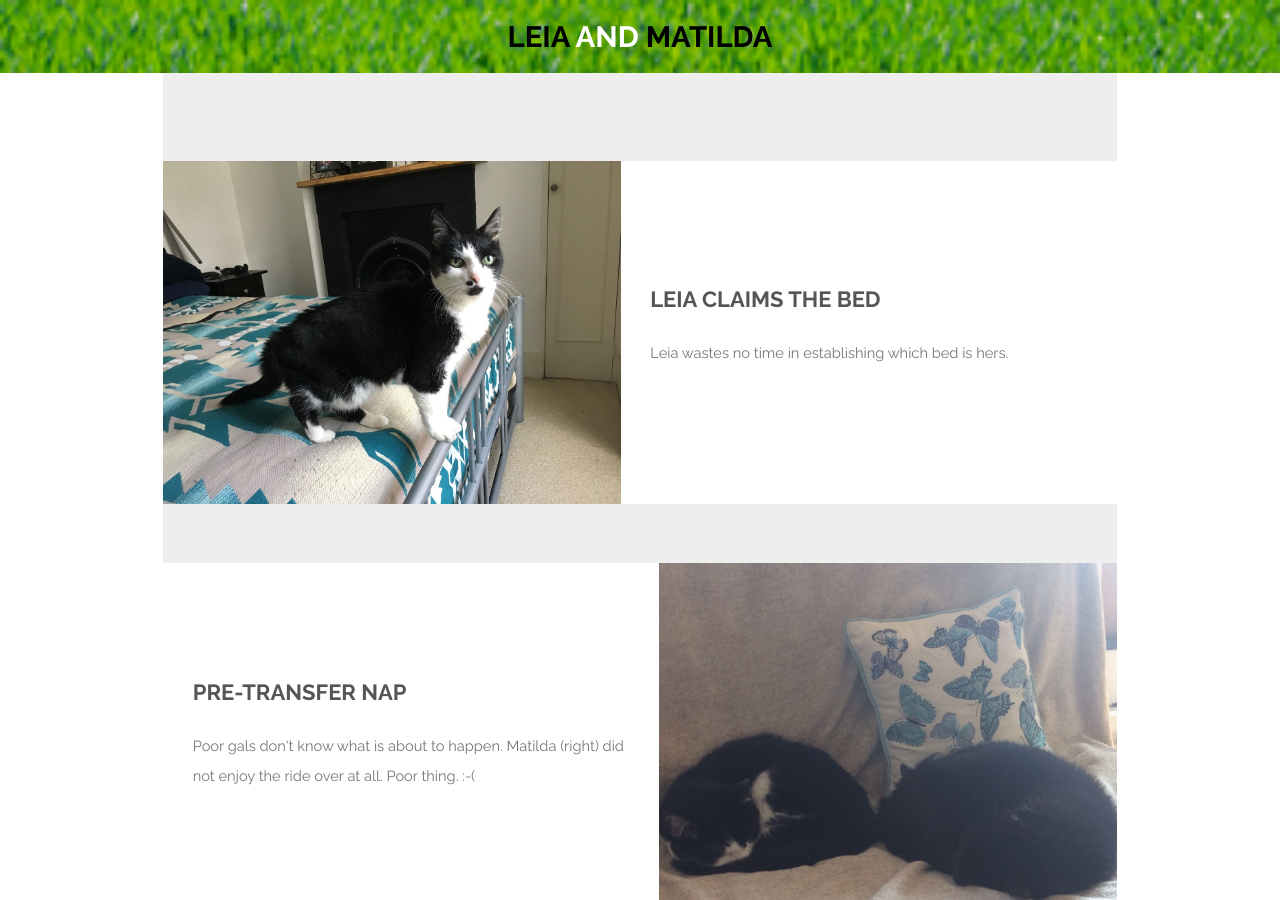
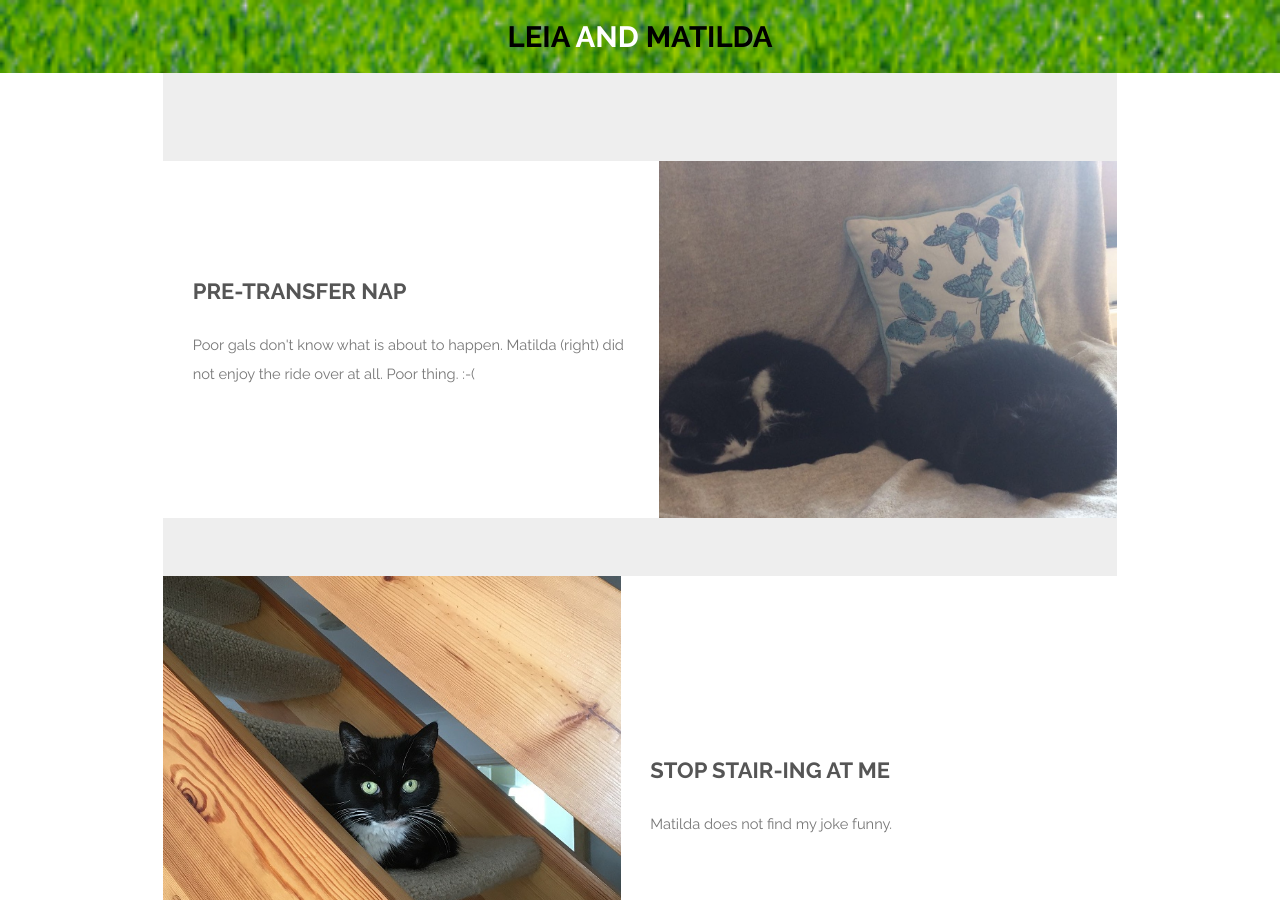
Before and after one commit to jaypalexa/leia-and-matilda, a Jekyll site: the page built from index.md, in a window 1280 px wide and 900 px high. Built offline with Jekyll 4.4.1, drawn with Linux system fonts in a browser that asks for light colours.

Commit message:
Matilda on the stairs.

```diff
--- a/index.md
+++ b/index.md
@@ -6,11 +6,18 @@ description: A photo essay by Leia and Matilda
 ---
 <section id="one" class="wrapper style1">
   <div class="inner">
+    <article class="feature right">
+      <span class="image"><a href="{{ site.url }}{{ site.baseurl }}/assets/images/20170408_1009_leia_matilda_pre_xfer_nap.jpg"><img src="{{ site.url }}{{ site.baseurl }}/assets/images/20170408_1009_leia_matilda_pre_xfer_nap.jpg" /></a></span>
+      <div class="content">
+        <h2>Pre-Transfer Nap</h2>
+        <p>Poor gals don't know what is about to happen. Matilda (right) did not enjoy the ride over at all. Poor thing. :-(</p>
+      </div>
+    </article>
     <article class="feature left">
-      <span class="image"><a href="{{ site.url }}{{ site.baseurl }}/assets/images/20170408_1808_leia.jpg"><img src="{{ site.url }}{{ site.baseurl }}/assets/images/20170408_1808_leia.jpg" /></a></span>
+      <span class="image"><a href="{{ site.url }}{{ site.baseurl }}/assets/images/20170409_0924_matilda_stairs.jpg"><img src="{{ site.url }}{{ site.baseurl }}/assets/images/20170409_0924_matilda_stairs.jpg" /></a></span>
       <div class="content">
-        <h2>Leia Claims The Bed</h2>
-        <p>Leia wastes no time in establishing which bed is hers.</p>
+        <h2>Stop Stair-ing At Me</h2>
+        <p>Matilda does not find my joke funny.</p>
       </div>
     </article>
     <article class="feature right">
```
Also changed, not shown: assets/images/20170409_0924_matilda_stairs.jpg (added).
